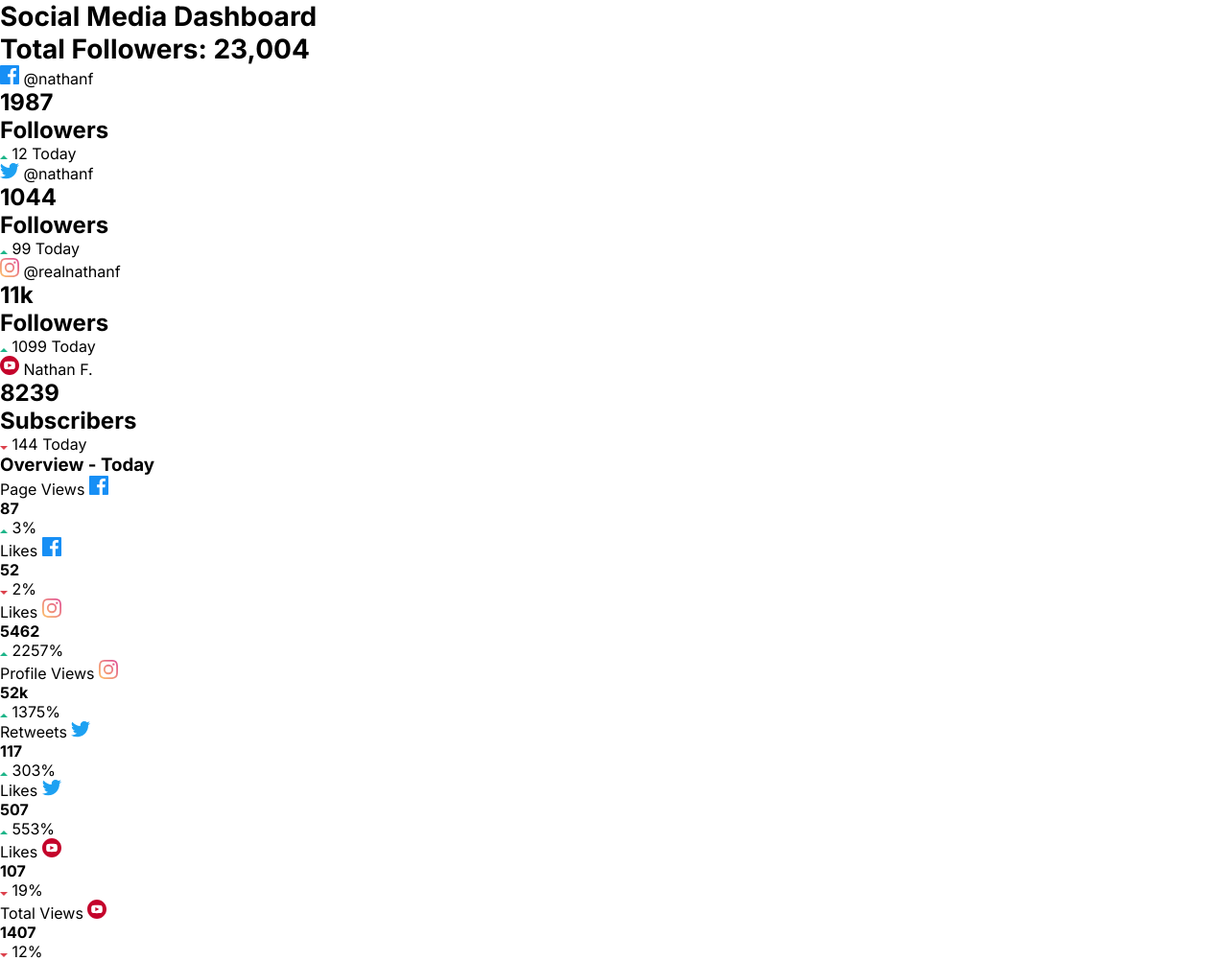
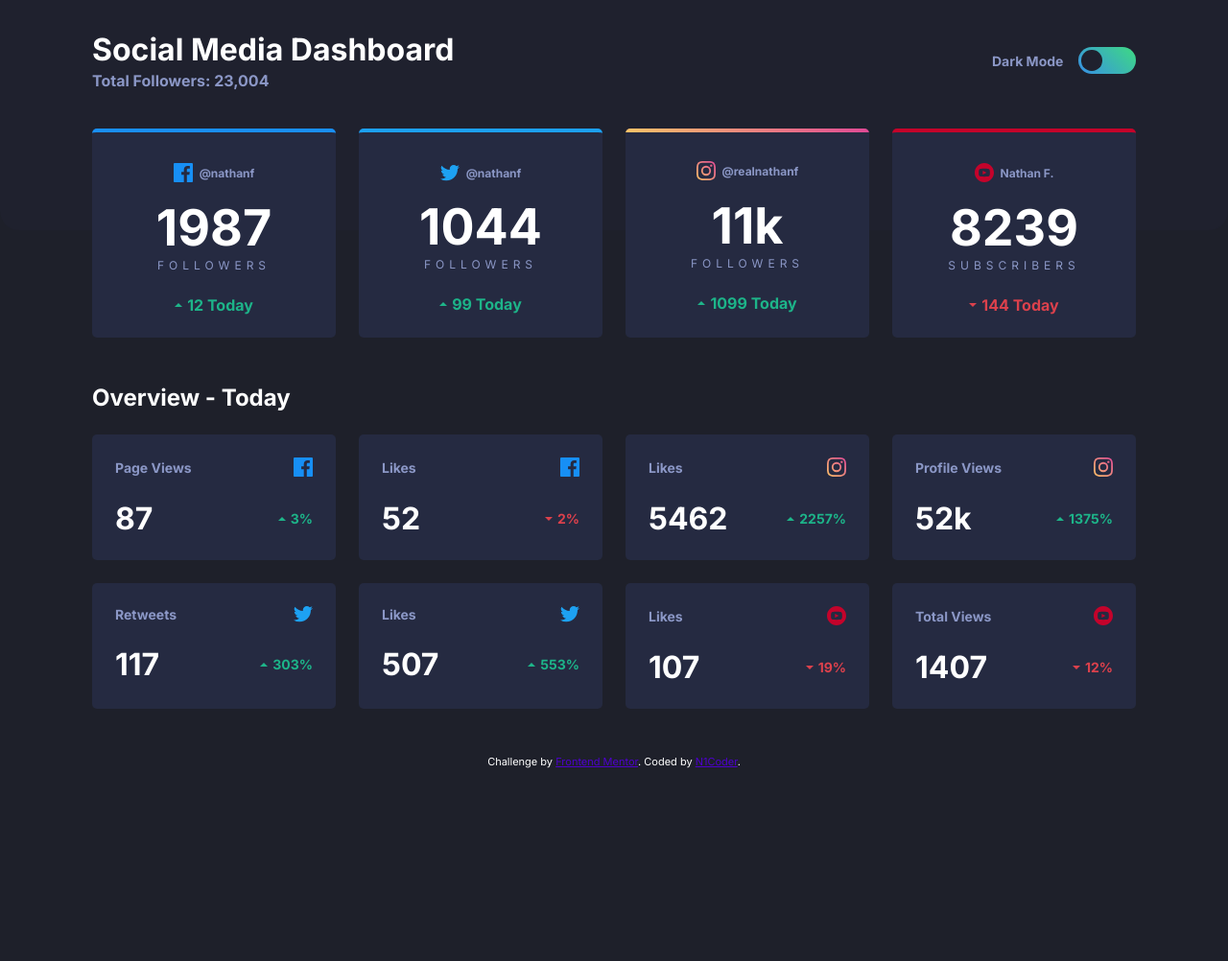
Before and after one commit to N1Coder/FEM-dashboard, a website: page index.html in a window 1280 px wide. Shown: the whole page at 96% size. After the commit the page ends 801 px from the top, so only its background shows below. Drawn offline with Linux system fonts and the light colour scheme.

Commit message:
Finished FEM Dashboard

```diff
--- a/app/js/index.js
+++ b/app/js/index.js
@@ -1 +1,16 @@
-console.log('Hello Bro')
+let menuToggle = document.querySelector('#toggle-light')
+let mobileToggle = document.querySelector('#toggle-mobile-light')
+let mobileIndicator = document.querySelector('.indicator-dark')
+let mobileLightIndicator = document.querySelector('.indicator-light')
+let popToggle = document.querySelector('header .toggle span')
+let element = document.body;
+
+
+function toggleMode() {
+    element.classList.toggle("light");
+    popToggle.classList.toggle("light-mode");
+    menuToggle.classList.toggle("light-mode");
+    mobileToggle.classList.toggle("light-mode");
+    mobileIndicator.classList.toggle("d-none");
+    mobileLightIndicator.classList.toggle("d-none");
+}
--- a/app/scss/components/_index.scss
+++ b/app/scss/components/_index.scss
@@ -1,2 +1,5 @@
 @forward 'typography';
-// @forward 'typography';
+@forward 'header';
+@forward 'section-grid';
+@forward 'card-grid';
+@forward 'dark-theme';
--- /dev/null
+++ b/app/scss/components/card-grid.scss
@@ -0,0 +1,95 @@
+@use '../util' as *;
+@use '../global' as *;
+
+
+body.dark section.top{
+    .card-grid{
+        position: relative;
+        display: flex;
+        align-items: center;
+        justify-content: center;
+        flex-direction: column;
+        background: var(--card-bg);
+        border-radius: rem(5);
+        padding: 2rem 0 1.5rem;
+        overflow: hidden;
+
+        .profile img{
+            margin-right: rem(7);
+        }
+
+        .profile, .indicator-up, .indicator-down{
+            display: flex;
+            align-items: center;
+        }
+
+        &__facebook{
+            border-top: 4px solid var(--facebook-color);
+        }
+
+        &__twitter{
+            border-top: 4px solid var(--twitter-color);
+        }
+
+        &__instagram::before{
+            content: '';
+            position: absolute;
+            top: 0;
+            left: 0;
+            width: 100%;
+            height: 4px;
+            background: linear-gradient(225deg, var(--instagram-start-color), var(--instagram-end-color));
+        }
+
+        &__youtube{
+            border-top: 4px solid var(--youtube-color);
+        }
+    }
+}
+
+body.dark section.bottom{
+    .card-grid{
+        position: relative;
+        display: flex;
+        flex-direction: column;
+        // align-items: center;
+        background: var(--card-bg);
+        border-radius: rem(5);
+        padding: 1.5rem;
+        overflow: hidden;
+
+        .indicator-up, .indicator-down{
+            display: flex;
+            align-items: center;
+        }
+
+        .info{
+            width: 100%;
+            display: flex;
+            align-items: center;
+            justify-content: space-between;
+
+            &__number{
+                margin-top: 1.5rem;
+            }
+        }
+    }
+}
+
+body.dark section{
+    .card-grid{
+        transition: 350ms;
+    }
+
+    .card-grid:hover{
+        background: #343b56;
+        cursor: pointer;
+    }
+}
+
+body.light section{
+
+    .card-grid:hover{
+        background: #e0e4f0;
+    }
+}
--- /dev/null
+++ b/app/scss/components/dark-theme.scss
@@ -0,0 +1,104 @@
+@use 'global' as *;
+@use 'util' as *;
+
+body.dark{
+    background: var(--main-bg);
+    color: var(--main-text);
+
+    // Mobile Toggle Styling
+    .container-toggle{
+        display: flex;
+        justify-content: space-between;
+        width: 100%;
+        max-width: 85%;
+        margin: 1.5rem auto;
+
+        span.indicator{
+            user-select: none;
+            font-weight: 700;
+            color: var(--profile-text-color);
+            transition: 350ms;
+        }
+
+        span.d-none{
+            display: none;
+        }
+
+        div.light-mode span{
+            transform: translateX(150%);
+        }
+
+        .toggle{
+            position: relative;
+            padding: 0.2rem;
+            width: 60px;
+            border-radius: 80px;
+            background: var(--toggle);
+            cursor: pointer;
+
+            span{
+                display: block;
+                width: 40%;
+                aspect-ratio: 1 / 1;
+                background: var(--top-main-bg);
+                border-radius: 50%;
+                transition: 350ms;
+            }
+        }
+    }
+
+
+    // Tab And Dekstop Toggle
+    @include breakpoint(medium){
+        .container-toggle{
+            display: none;
+        }
+
+        .title .toggle{
+            position: relative;
+            padding: 0.2rem;
+            width: 60px;
+            border-radius: 80px;
+            background: var(--toggle);
+            cursor: pointer;
+
+            // Add Dark Mode Indicator
+            &::before{
+                content: 'Dark Mode';
+                position: absolute;
+                left: -150%;
+                top: 50%;
+                transform: translateY(-50%);
+                color: var(--profile-text-color);
+                font-weight: 700;
+                transition: 350ms;
+            }
+
+            span{
+                display: block;
+                width: 40%;
+                aspect-ratio: 1 / 1;
+                background: var(--top-main-bg);
+                border-radius: 50%;
+                transition: 350ms;
+            }
+        };
+    }
+}
+
+body.light{
+
+    @include breakpoint(medium){
+        .title .toggle{
+            // Remove Dark Mode Indicator And Add Light Mode
+            &::before{
+                content: 'Light Mode';
+                opacity: 1;
+            }
+
+            span.light-mode{
+                transform: translateX(150%);
+            }
+        }
+    };
+}
--- /dev/null
+++ b/app/scss/components/header.scss
@@ -0,0 +1,49 @@
+@use '../util' as *;
+@use '../global' as *;
+
+body.dark{
+
+    .top-bg{
+        position: absolute;
+        top: 0;
+        width: 100%;
+        max-width: 100%;
+        min-height: 30vh;
+        background: var(--top-main-bg);
+        border-radius: 0 0 rem(20) rem(20);
+        z-index: -1;
+    }
+
+    .title{
+        position: relative;
+        display: flex;
+        align-items: flex-end;
+        flex-direction: column;
+        border-bottom: 1px solid rgba(255,255,255,0.2);
+        width: 100%;
+        max-width: 85%;
+        margin: 0 auto;
+        padding: 2rem 0 1.5rem;
+    }
+
+    @include breakpoint(medium){
+        .title{
+            flex-direction: row;
+            align-items: center;
+            justify-content: space-between;
+            border-bottom: none;
+        }
+    };
+}
+
+body.light{
+
+    .title{
+        border-bottom: 1px solid rgba(0,0,0,0.5);
+
+        @include breakpoint(medium){
+            border-bottom: none;
+        };
+    }
+
+}
--- /dev/null
+++ b/app/scss/components/section-grid.scss
@@ -0,0 +1,52 @@
+@use 'util' as *;
+
+body{
+    section.top, section.bottom{
+        width: 100%;
+        max-width: 85%;
+        margin: 0 auto;
+    }
+
+    section.top{
+        display: grid;
+        grid-template-columns: repeat(1, 1fr);
+        gap: 1.5rem;
+        margin-top: 1rem;
+    }
+
+    section.bottom{
+        display: grid;
+        grid-template-columns: repeat(1, 1fr);
+        gap: 1.5rem;
+        margin: 3rem auto;
+    }
+
+    @include breakpoint(medium){
+        section.top{
+            grid-template-columns: repeat(2, 1fr);
+        }
+
+        section.bottom{
+            grid-template-columns: repeat(2, 1fr);
+
+            h3{
+                grid-column: 1 / 3;
+            }
+        }
+    };
+
+    @include breakpoint(large){
+        section.top{
+            grid-template-columns: repeat(4, 1fr);
+        }
+
+        section.bottom{
+            grid-template-columns: repeat(4, 1fr);
+
+            h3{
+                grid-column: 1 / 5;
+            }
+        }
+    };
+
+}
--- a/app/scss/components/typography.scss
+++ b/app/scss/components/typography.scss
@@ -1,6 +1,121 @@
 @use '../util' as *;
 @use '../global' as *;
 
-h1{
-    font-size: rem(28);
+body.dark header.title{
+    font-size: 14px;
+
+    h1{
+        font-size: rem(24);
+        align-self: flex-start;
+
+        span{
+            display: block;
+            color: var(--profile-text-color);
+            font-size: rem(16);
+            margin-top: 0.2em;
+        }
+    }
+
+    @include breakpoint(medium){
+
+        h1{
+           font-size: rem(32);
+
+           span{
+               display: block;
+               color: var(--profile-text-color);
+               font-size: rem(16);
+               margin-top: 0.2em;
+           }
+       }
+    };
 }
+
+body.dark section.top{
+    text-align: center;
+
+    .card-grid .profile{
+        color: var(--profile-text-color);
+        font-size: rem(12);
+        font-weight: 700;
+        margin-bottom: 1rem;
+    }
+
+    .card-grid h2{
+        font-size: rem(52);
+        margin-bottom: 1.5rem;
+
+        span{
+            display: block;
+            color: var(--profile-text-color);
+            font-size: rem(12);
+            font-weight: 400;
+            letter-spacing: rem(5);
+            text-transform: uppercase;
+        }
+    }
+
+    .card-grid .indicator-up, .card-grid .indicator-down{
+        font-weight: 700;
+
+        img{
+            margin-right: rem(5);
+        }
+    }
+
+    .card-grid .indicator-up{
+        color: var(--up-indicator);
+    }
+
+    .card-grid .indicator-down{
+        color: var(--down-indicator);
+    }
+}
+
+body.dark section.bottom{
+    h3{
+        font-size: rem(24);
+    }
+
+    .card-grid .indicator-up, .card-grid .indicator-down{
+        font-weight: 700;
+
+        img{
+            margin-right: rem(5);
+        }
+    }
+
+    .card-grid .indicator-up{
+        color: var(--up-indicator);
+    }
+
+    .card-grid .indicator-down{
+        color: var(--down-indicator);
+    }
+
+    .card-grid .info{
+        color: var(--profile-text-color);
+        font-size: rem(14);
+        font-weight: 700;
+
+        &__number h4{
+            color: var(--main-text);
+            font-size: rem(32);
+        }
+
+        &__number span{
+            font-size: rem(14);
+            font-weight: 700;
+        }
+    }
+}
+
+body.light{
+    .title .toggle::before{
+        color: var(--profile-text-color);
+    }
+
+    section.bottom h3{
+        color: var(--profile-text-color);
+    }
+}
--- a/app/scss/global/boilerplate.scss
+++ b/app/scss/global/boilerplate.scss
@@ -3,3 +3,7 @@
     padding: 0;
     box-sizing: border-box;
 }
+
+body{
+    min-height: 100vh;
+}
--- a/app/scss/global/colors.scss
+++ b/app/scss/global/colors.scss
@@ -6,24 +6,27 @@
     // Social Media Color
     --facebook-color: hsl(208, 92%, 53%);
     --twitter-color: hsl(203, 89%, 53%);
-    --instagram-color: linear-gradient(hsl(37, 97%, 70%) to hsl(329, 70%, 58%));
+    --instagram-start-color: hsl(329, 70%, 58%);
+    --instagram-end-color: hsl(37, 97%, 70%);
     --youtube-color: hsl(348, 97%, 39%);
+}
 
-    // Toggle Color
-    --dark-toggle: linear-gradient(hsl(210, 78%, 56%) to hsl(146, 68%, 55%));
-    --light-toggle: hsl(230, 22%, 74%);
-
+body.dark{
     // Dark Theme Colors
     --main-bg: hsl(230, 17%, 14%);
     --top-main-bg: hsl(232, 19%, 15%);
     --card-bg: hsl(228, 28%, 20%);
     --profile-text-color: hsl(228, 34%, 66%);
     --main-text: hsl(0, 0%, 100%);
+    --toggle: linear-gradient(45deg, hsl(210, 78%, 56%), hsl(146, 68%, 55%));
+}
 
+body.light{
     // Light Theme Colors
     --main-bg: hsl(0, 0%, 100%);
     --top-main-bg: hsl(225, 100%, 98%);
     --card-bg: hsl(227, 47%, 96%);
     --profile-text-color: hsl(228, 12%, 44%);
     --main-text: hsl(230, 17%, 14%);
+    --toggle: hsl(230, 22%, 74%);;
 }
--- a/gulpfile.js
+++ b/gulpfile.js
@@ -46,7 +46,7 @@ function watchTask() {
   watch('*.html', browserSyncReload);
   watch(
     // You can delete the 'app/**/*.js' if not using any Javascript file
-    ['app/scss/**/*.scss', 'app/js/**/*.js'], {delay: 100},
+    ['app/scss/**/*.scss', 'app/js/*.js'], {delay: 100},
     series(scssTask, browserSyncReload)
   );
 }
--- a/index.html
+++ b/index.html
@@ -15,22 +15,38 @@
   <script defer src="app/js/index.js"></script>
 
   <!-- Feel free to remove these styles or customise in your own stylesheet 👍 -->
-  <!-- <style>
+  <style>
     .attribution { font-size: 11px; text-align: center; }
-    .attribution a { color: hsl(228, 45%, 44%); }
-  </style> -->
+    .attribution a { color: hsl(263, 100%, 40%); }
+  </style>
 </head>
-<body>
 
-  <header>
-    <h1>Social Media Dashboard <br> <span>Total Followers: 23,004</span></h1>
+<body class="dark">
 
-    <div class="toggle"></div>
+  <div class="top-bg"></div>
+
+  <header class="title">
+    <h1>Social Media Dashboard <span>Total Followers: 23,004</span></h1>
+
+    <!-- Hidden This When Mobile Layout -->
+    <div onclick="toggleMode()" id="toggle-light" class="toggle">
+      <span></span>
+    </div>
   </header>
+
+  <!-- Toggle For Mobile -->
+  <div class="container-toggle">
+    <span class="indicator indicator-dark">Dark Mode</span>
+    <span class="indicator indicator-light d-none">Light Mode</span>
+
+    <div onclick="toggleMode()" id="toggle-mobile-light" class="toggle">
+      <span></span>
+    </div>
+  </div>
 
   <section class="top">
 
-    <div class="card-grid card-facebook">
+    <div class="card-grid card-grid__facebook">
       <div class="profile">
         <img src="images/icon-facebook.svg" alt="Facebook">
         <span>@nathanf</span>
@@ -44,7 +60,7 @@
       </div>
     </div>
 
-    <div class="card-grid card-twitter">
+    <div class="card-grid card-grid__twitter">
       <div class="profile">
         <img src="images/icon-twitter.svg" alt="Twitter">
         <span>@nathanf</span>
@@ -58,7 +74,7 @@
       </div>
     </div>
 
-    <div class="card-grid card-instagram">
+    <div class="card-grid card-grid__instagram">
       <div class="profile">
         <img src="images/icon-instagram.svg" alt="Instagram">
         <span>@realnathanf</span>
@@ -72,7 +88,7 @@
       </div>
     </div>
 
-    <div class="card-grid card-youtube">
+    <div class="card-grid card-grid__youtube">
       <div class="profile">
         <img src="images/icon-youtube.svg" alt="Youtube">
         <span>Nathan F.</span>
@@ -80,7 +96,7 @@
 
       <h2>8239 <br> <span>Subscribers</span></h2>
 
-      <div class="indicator-up">
+      <div class="indicator-down">
         <img src="images/icon-down.svg" alt="icon-down">
         <span>144 Today</span>
       </div>
@@ -99,10 +115,10 @@
         <img src="images/icon-facebook.svg" alt="Facebook">
       </div>
 
-      <div class="info info-number">
+      <div class="info info__number">
         <h4>87</h4>
 
-        <div class="indicator">
+        <div class="indicator-up">
           <img src="images/icon-up.svg" alt="icon-up">
           <span>3%</span>
         </div>
@@ -116,10 +132,10 @@
         <img src="images/icon-facebook.svg" alt="Facebook">
       </div>
 
-      <div class="info info-number">
+      <div class="info info__number">
         <h4>52</h4>
 
-        <div class="indicator">
+        <div class="indicator-down">
           <img src="images/icon-down.svg" alt="icon-down">
           <span>2%</span>
         </div>
@@ -133,10 +149,10 @@
         <img src="images/icon-instagram.svg" alt="Instagram">
       </div>
 
-      <div class="info info-number">
+      <div class="info info__number">
         <h4>5462</h4>
 
-        <div class="indicator">
+        <div class="indicator-up">
           <img src="images/icon-up.svg" alt="icon-up">
           <span>2257%</span>
         </div>
@@ -150,10 +166,10 @@
         <img src="images/icon-instagram.svg" alt="Instagram">
       </div>
 
-      <div class="info info-number">
+      <div class="info info__number">
         <h4>52k</h4>
 
-        <div class="indicator">
+        <div class="indicator-up">
           <img src="images/icon-up.svg" alt="icon-up">
           <span>1375%</span>
         </div>
@@ -167,10 +183,10 @@
         <img src="images/icon-twitter.svg" alt="Twitter">
       </div>
 
-      <div class="info info-number">
+      <div class="info info__number">
         <h4>117</h4>
 
-        <div class="indicator">
+        <div class="indicator-up">
           <img src="images/icon-up.svg" alt="icon-up">
           <span>303%</span>
         </div>
@@ -184,10 +200,10 @@
         <img src="images/icon-twitter.svg" alt="Twitter">
       </div>
 
-      <div class="info info-number">
+      <div class="info info__number">
         <h4>507</h4>
 
-        <div class="indicator">
+        <div class="indicator-up">
           <img src="images/icon-up.svg" alt="icon-up">
           <span>553%</span>
         </div>
@@ -201,10 +217,10 @@
         <img src="images/icon-youtube.svg" alt="Youtube">
       </div>
 
-      <div class="info info-number">
+      <div class="info info__number">
         <h4>107</h4>
 
-        <div>
+        <div class="indicator-down">
           <img src="images/icon-down.svg" alt="icon-down">
           <span>19%</span>
         </div>
@@ -218,10 +234,10 @@
         <img src="images/icon-youtube.svg" alt="Youtube">
       </div>
 
-      <div class="info info-number">
+      <div class="info info__number">
         <h4>1407</h4>
 
-        <div>
+        <div class="indicator-down">
           <img src="images/icon-down.svg" alt="icon-down">
           <span>12%</span>
         </div>
@@ -230,9 +246,9 @@
 
   </section>
 
-  <!-- <div class="attribution">
+  <div class="attribution">
     Challenge by <a href="https://www.frontendmentor.io?ref=challenge" target="_blank">Frontend Mentor</a>.
-    Coded by <a href="#">Your Name Here</a>.
-  </div> -->
+    Coded by <a href="#">N1Coder</a>.
+  </div>
 </body>
 </html>
```
Also changed, not shown: dist/main.css, 1 other file.
